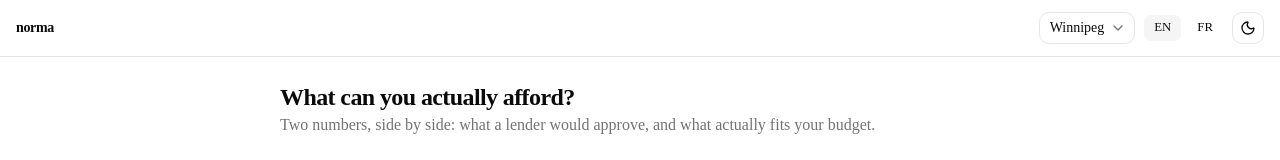
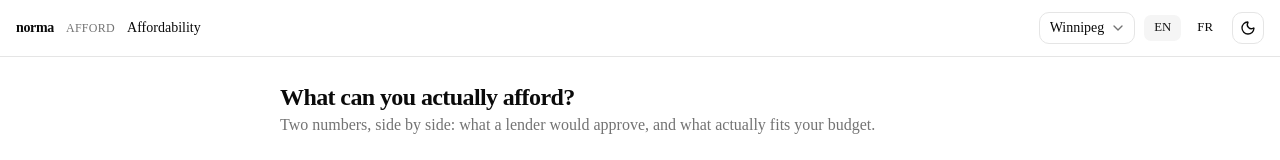
Before and after one commit to vivitali/norma, a Next.js app: page /en/affordability in a window 1280 px wide. Shown: the top 160 px of the page. Built offline with nearby package versions, Linux system fonts and the light colour scheme.

Commit message:
feat(nav): render the journey-grouped navigation in the header
Shows only built pages, so the IA is recorded for all nine routes while the UI
stays honest. Active state compares against the canonical route key, which
next-intl's usePathname returns regardless of locale.

```diff
--- a/messages/en.json
+++ b/messages/en.json
@@ -13,6 +13,21 @@
     "changeLanguage": "Change language",
     "brand": "norma",
     "changeLocation": "Change location"
+  },
+  "Nav": {
+    "menu": "Menu",
+    "afford": "Afford",
+    "buy": "Buy",
+    "own": "Own",
+    "utility": "More",
+    "affordability": "Affordability",
+    "rentVsBuy": "Rent vs Buy",
+    "closingCosts": "Closing Costs",
+    "downPayment": "Down Payment",
+    "rrspHbp": "RRSP & Home Buyers' Plan",
+    "amortization": "Amortization",
+    "scenarios": "Scenarios",
+    "sources": "Sources"
   },
   "Jurisdictions": {
     "toronto": "Toronto",
--- a/messages/fr.json
+++ b/messages/fr.json
@@ -13,6 +13,21 @@
     "changeLanguage": "Changer de langue",
     "brand": "norma",
     "changeLocation": "Changer de lieu"
+  },
+  "Nav": {
+    "menu": "Menu",
+    "afford": "Capacité",
+    "buy": "Acheter",
+    "own": "Posséder",
+    "utility": "Plus",
+    "affordability": "Capacité d'achat",
+    "rentVsBuy": "Louer ou acheter",
+    "closingCosts": "Frais de clôture",
+    "downPayment": "Mise de fonds",
+    "rrspHbp": "REER et RAP",
+    "amortization": "Amortissement",
+    "scenarios": "Scénarios",
+    "sources": "Sources"
   },
   "Jurisdictions": {
     "toronto": "Toronto",
--- a/src/components/app-header.tsx
+++ b/src/components/app-header.tsx
@@ -2,6 +2,7 @@
 
 import { useTranslations } from "next-intl";
 import { Link } from "@/i18n/navigation";
+import { AppNav } from "@/components/app-nav";
 import { JurisdictionPicker } from "@/components/jurisdiction-picker";
 import { LocaleSwitcher } from "@/components/locale-switcher";
 import { ThemeToggle } from "@/components/theme-toggle";
@@ -14,6 +15,7 @@ export function AppHeader() {
       <Link href="/" className="text-sm font-semibold tracking-tight">
         {t("brand")}
       </Link>
+      <AppNav />
       <div className="ml-auto flex items-center gap-2">
         <JurisdictionPicker />
         <LocaleSwitcher />
--- /dev/null
+++ b/src/components/app-nav.tsx
@@ -0,0 +1,52 @@
+"use client";
+
+import { useTranslations } from "next-intl";
+import { Link, usePathname } from "@/i18n/navigation";
+import { NAV, builtEntries } from "@/lib/routes";
+import { cn } from "@/lib/utils";
+
+/**
+ * Tools grouped by the buyer's journey. Grouping lives in src/lib/routes.ts, not here, so the IA
+ * can be regrouped without touching a component — and so a page can legitimately appear in two
+ * groups, which flat URLs make honest.
+ *
+ * `usePathname` from @/i18n/navigation returns the CANONICAL route key, not the localized slug, so
+ * the active-state comparison below works under /en, /fr and every future locale with no
+ * per-locale logic.
+ */
+export function AppNav() {
+  const t = useTranslations("Nav");
+  const pathname = usePathname();
+
+  const groups = NAV.map((group) => ({ group, entries: builtEntries(group) })).filter(
+    ({ entries }) => entries.length > 0,
+  );
+
+  return (
+    <nav aria-label={t("menu")} className="flex items-center gap-4">
+      {groups.map(({ group, entries }) => (
+        <div key={group.heading} className="flex items-center gap-3">
+          <span className="text-xs font-medium tracking-wide text-muted-foreground uppercase">
+            {t(group.heading)}
+          </span>
+          {entries.map((entry) => {
+            const active = pathname === entry.route;
+            return (
+              <Link
+                key={`${group.heading}:${entry.route}`}
+                href={entry.route}
+                aria-current={active ? "page" : undefined}
+                className={cn(
+                  "text-sm transition-colors hover:text-foreground",
+                  active ? "font-medium text-foreground" : "text-muted-foreground",
+                )}
+              >
+                {t(entry.label)}
+              </Link>
+            );
+          })}
+        </div>
+      ))}
+    </nav>
+  );
+}
```
Also changed, not shown: 1 other file (tests, documents, lock files or other folders).
